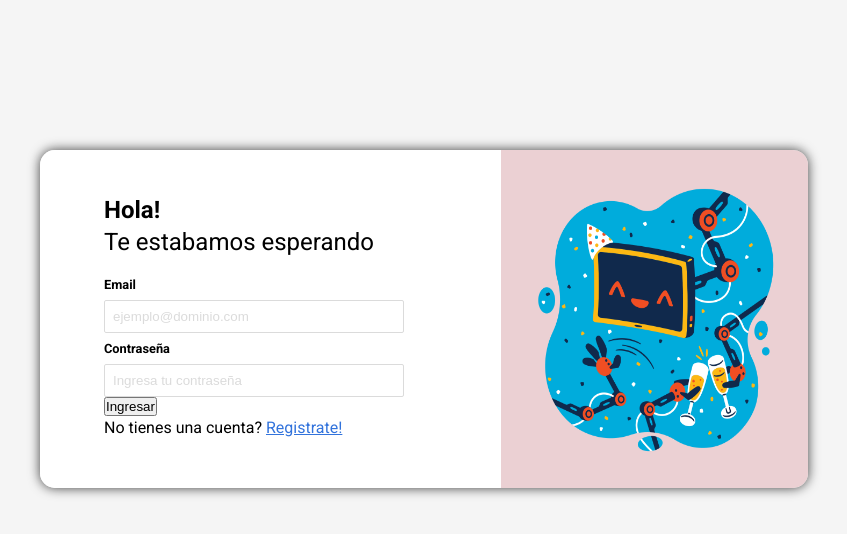
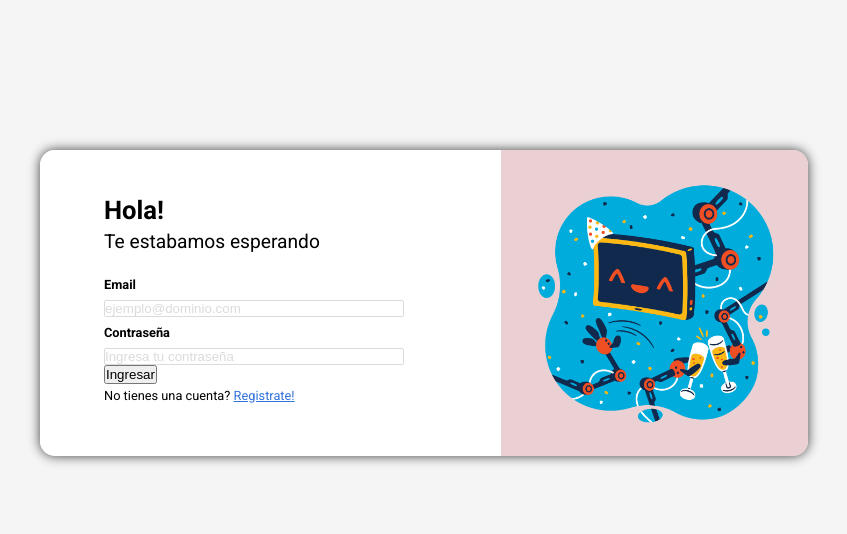
Before and after one commit to Mikayalandino/TP_11_Login, a plain HTML site: page login.html in a window 1280 px wide. Shown: the whole page, without its empty margins (216-1063 px from the left). Drawn offline with nearby package versions, Linux system fonts and the light colour scheme; files that its build step writes are made by us from their sources.

Commit message:
se cambiaron estilos en css

```diff
--- a/styles/component/_form.scss
+++ b/styles/component/_form.scss
@@ -6,14 +6,12 @@
 
   &__label {
     padding: 0.2rem 0;
-    font-size: $font-size-0;
     font-weight: bold;
   }
 
   &__input {
     width: 90%;
     display: block;
-    padding: $sp0;
     border-radius: 2px;
     border: 1px solid $default-border-color;
 
@@ -39,7 +37,6 @@
   }
 
   &__checkbox {
-    font-size: $font-size-0;
     display: flex;
     align-items: center;
     padding: $sp1 0;
--- a/styles/layout/_body.scss
+++ b/styles/layout/_body.scss
@@ -1,7 +1,7 @@
 body {
   margin-top: $sp5;
   font-family: "Roboto", sans-serif;
-  font-size: 16px;
+  font-size: $font-size-0;
   line-height: 24px;
   background-color: #f5f5f5;
 }
--- a/styles/layout/_main.scss
+++ b/styles/layout/_main.scss
@@ -4,12 +4,10 @@
   background-color: #ffff;
 
   &__title {
-    font-size: $font-size-2;
     font-weight: bold;
   }
 
   &__subtitle {
-    font-size: $font-size-2;
     font-weight: 400;
     margin: $sp0 0 $sp1;
   }
```
Also changed, not shown: index.html (renamed from registro.html), styles/style.css, 1 other file.
